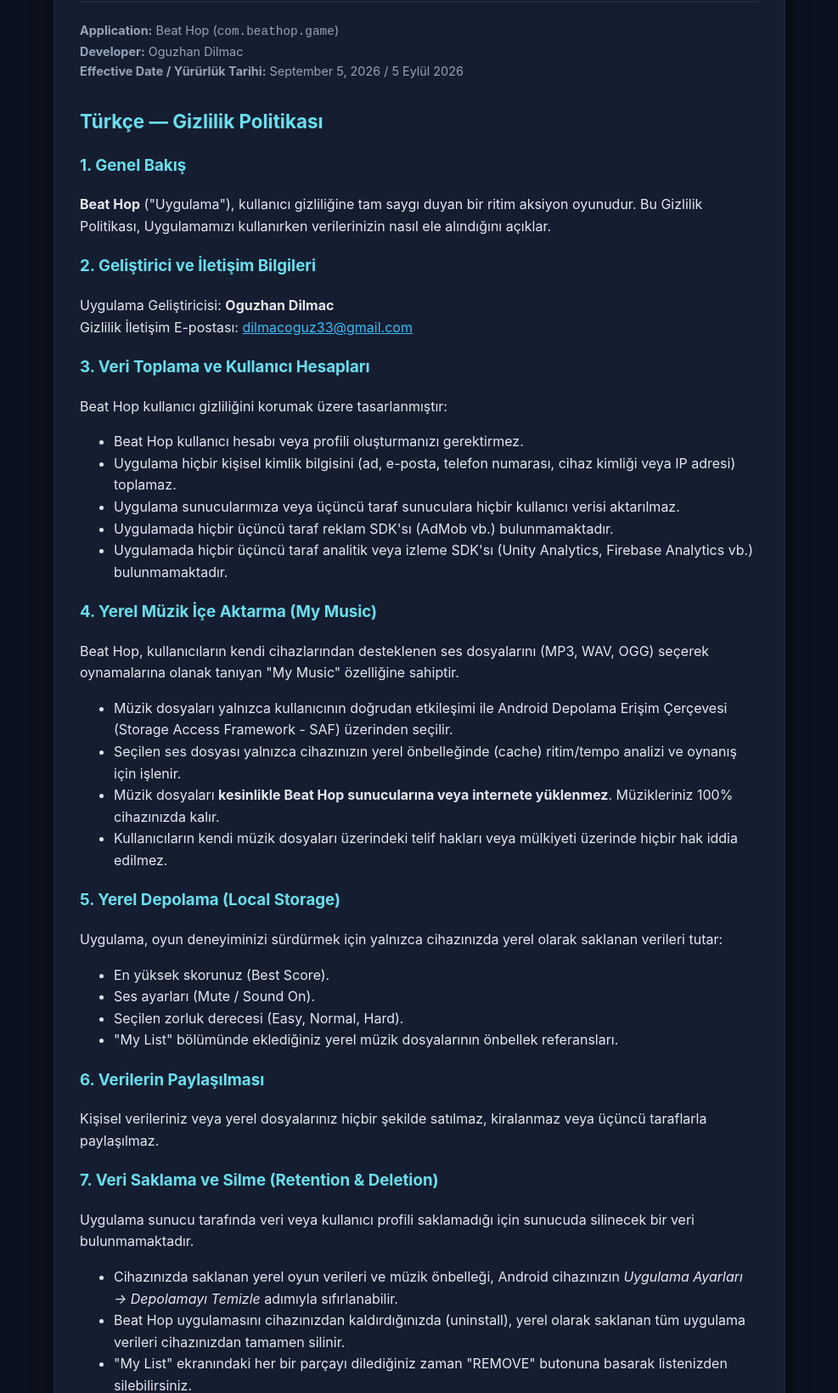
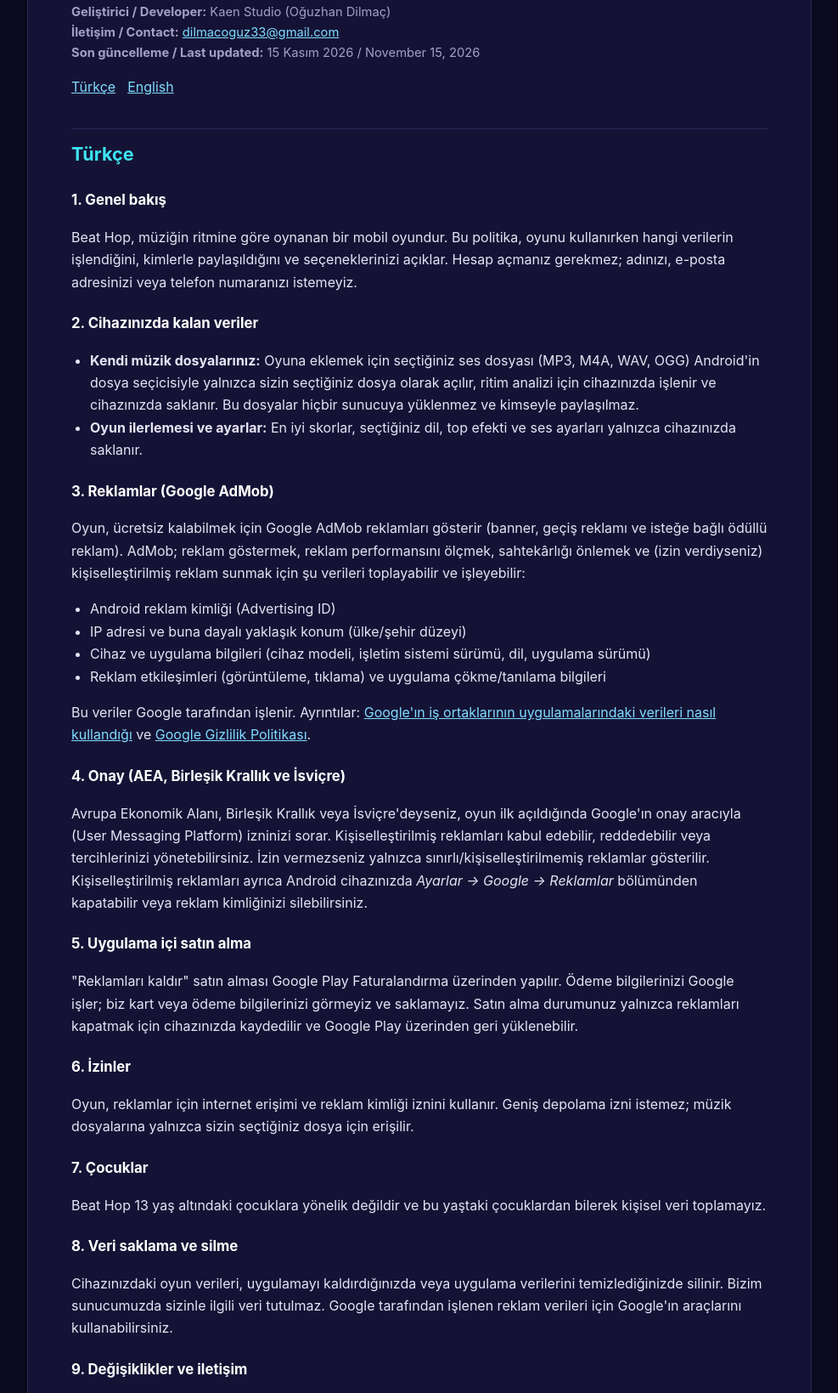
Before and after one commit to Oguzhan61-dilmac/beat-hop-privacy, a plain HTML site: page index.html in a window 1280 px wide. Shown: the part 143-1782 px from the top of the page at 85% size, without its empty margins (146-1133 px from the left). Drawn offline with Linux system fonts and the light colour scheme.

Commit message:
Update privacy policy: AdMob ads, consent and in-app purchase
Updated the Privacy Policy content and styling in index.html.

```diff
--- a/index.html
+++ b/index.html
@@ -1,200 +1,110 @@
 <!DOCTYPE html>
 <html lang="tr">
 <head>
-    <meta charset="UTF-8">
-    <meta name="viewport" content="width=device-width, initial-scale=1.0">
-    <title>Beat Hop — Privacy Policy / Gizlilik Politikası</title>
-    <style>
-        :root {
-            --bg-color: #0b111e;
-            --card-bg: #141e30;
-            --text-color: #e2e8f0;
-            --heading-color: #67dfef;
-            --muted-color: #94a3b8;
-            --border-color: #1e293b;
-            --accent-color: #38bdf8;
-        }
-        body {
-            font-family: -apple-system, BlinkMacSystemFont, "Segoe UI", Roboto, Helvetica, Arial, sans-serif;
-            background-color: var(--bg-color);
-            color: var(--text-color);
-            line-height: 1.6;
-            margin: 0;
-            padding: 0;
-        }
-        .container {
-            max-width: 800px;
-            margin: 40px auto;
-            padding: 20px 30px;
-            background-color: var(--card-bg);
-            border-radius: 12px;
-            border: 1px solid var(--border-color);
-            box-shadow: 0 10px 25px rgba(0, 0, 0, 0.5);
-        }
-        h1, h2, h3 {
-            color: var(--heading-color);
-        }
-        h1 {
-            font-size: 2rem;
-            border-bottom: 2px solid var(--border-color);
-            padding-bottom: 10px;
-        }
-        h2 {
-            font-size: 1.4rem;
-            margin-top: 30px;
-        }
-        p, li {
-            color: var(--text-color);
-            font-size: 1rem;
-        }
-        .meta-info {
-            color: var(--muted-color);
-            font-size: 0.9rem;
-            margin-bottom: 20px;
-        }
-        .lang-section {
-            margin-bottom: 40px;
-        }
-        hr {
-            border: 0;
-            height: 1px;
-            background: var(--border-color);
-            margin: 40px 0;
-        }
-        a {
-            color: var(--accent-color);
-        }
-    </style>
+<meta charset="UTF-8">
+<meta name="viewport" content="width=device-width, initial-scale=1.0">
+<title>Beat Hop — Privacy Policy / Gizlilik Politikası</title>
+<style>
+  :root{--bg:#0b0a1e;--card:#151335;--text:#e6e3f5;--muted:#a49fc6;--head:#3DE4F2;--line:#2a2656;--link:#7fdcff}
+  body{margin:0;background:var(--bg);color:var(--text);font-family:-apple-system,BlinkMacSystemFont,"Segoe UI",Roboto,Helvetica,Arial,sans-serif;line-height:1.65}
+  .wrap{max-width:820px;margin:32px auto;padding:24px max(16px,4vw);background:var(--card);border:1px solid var(--line);border-radius:14px}
+  h1{color:var(--head);font-size:1.8rem;margin:0 0 8px}
+  h2{color:var(--head);font-size:1.35rem;margin:36px 0 8px;padding-top:12px;border-top:1px solid var(--line)}
+  h3{color:#fff;font-size:1.05rem;margin:22px 0 4px}
+  .meta{color:var(--muted);font-size:.92rem}
+  a{color:var(--link)}
+  nav a{margin-right:14px}
+  ul{padding-left:22px}
+</style>
 </head>
 <body>
-    <div class="container">
-        <h1>Beat Hop — Privacy Policy / Gizlilik Politikası</h1>
-        <div class="meta-info">
-            <strong>Application:</strong> Beat Hop (<code>com.beathop.game</code>)<br>
-            <strong>Developer:</strong> Oguzhan Dilmac<br>
-            <strong>Effective Date / Yürürlük Tarihi:</strong> September 5, 2026 / 5 Eylül 2026
-        </div>
+<div class="wrap">
+<h1>Beat Hop — Gizlilik Politikası / Privacy Policy</h1>
+<p class="meta">
+<strong>Uygulama / App:</strong> Beat Hop (<code>com.beathop.game</code>)<br>
+<strong>Geliştirici / Developer:</strong> Kaen Studio (Oğuzhan Dilmaç)<br>
+<strong>İletişim / Contact:</strong> <a href="mailto:dilmacoguz33@gmail.com">dilmacoguz33@gmail.com</a><br>
+<strong>Son güncelleme / Last updated:</strong> 15 Kasım 2026 / November 15, 2026
+</p>
+<nav><a href="#tr">Türkçe</a><a href="#en">English</a></nav>
 
-        <div class="lang-section" id="turkish">
-            <h2>Türkçe — Gizlilik Politikası</h2>
+<h2 id="tr">Türkçe</h2>
 
-            <h3>1. Genel Bakış</h3>
-            <p><strong>Beat Hop</strong> ("Uygulama"), kullanıcı gizliliğine tam saygı duyan bir ritim aksiyon oyunudur. Bu Gizlilik Politikası, Uygulamamızı kullanırken verilerinizin nasıl ele alındığını açıklar.</p>
+<h3>1. Genel bakış</h3>
+<p>Beat Hop, müziğin ritmine göre oynanan bir mobil oyundur. Bu politika, oyunu kullanırken hangi verilerin işlendiğini, kimlerle paylaşıldığını ve seçeneklerinizi açıklar. Hesap açmanız gerekmez; adınızı, e-posta adresinizi veya telefon numaranızı istemeyiz.</p>
 
-            <h3>2. Geliştirici ve İletişim Bilgileri</h3>
-            <p>Uygulama Geliştiricisi: <strong>Oguzhan Dilmac</strong><br>
-            Gizlilik İletişim E-postası: <a href="mailto:dilmacoguz33@gmail.com">dilmacoguz33@gmail.com</a></p>
+<h3>2. Cihazınızda kalan veriler</h3>
+<ul>
+<li><strong>Kendi müzik dosyalarınız:</strong> Oyuna eklemek için seçtiğiniz ses dosyası (MP3, M4A, WAV, OGG) Android'in dosya seçicisiyle yalnızca sizin seçtiğiniz dosya olarak açılır, ritim analizi için cihazınızda işlenir ve cihazınızda saklanır. Bu dosyalar hiçbir sunucuya yüklenmez ve kimseyle paylaşılmaz.</li>
+<li><strong>Oyun ilerlemesi ve ayarlar:</strong> En iyi skorlar, seçtiğiniz dil, top efekti ve ses ayarları yalnızca cihazınızda saklanır.</li>
+</ul>
 
-            <h3>3. Veri Toplama ve Kullanıcı Hesapları</h3>
-            <p>Beat Hop kullanıcı gizliliğini korumak üzere tasarlanmıştır:</p>
-            <ul>
-                <li>Beat Hop kullanıcı hesabı veya profili oluşturmanızı gerektirmez.</li>
-                <li>Uygulama hiçbir kişisel kimlik bilgisini (ad, e-posta, telefon numarası, cihaz kimliği veya IP adresi) toplamaz.</li>
-                <li>Uygulama sunucularımıza veya üçüncü taraf sunuculara hiçbir kullanıcı verisi aktarılmaz.</li>
-                <li>Uygulamada hiçbir üçüncü taraf reklam SDK'sı (AdMob vb.) bulunmamaktadır.</li>
-                <li>Uygulamada hiçbir üçüncü taraf analitik veya izleme SDK'sı (Unity Analytics, Firebase Analytics vb.) bulunmamaktadır.</li>
-            </ul>
+<h3>3. Reklamlar (Google AdMob)</h3>
+<p>Oyun, ücretsiz kalabilmek için Google AdMob reklamları gösterir (banner, geçiş reklamı ve isteğe bağlı ödüllü reklam). AdMob; reklam göstermek, reklam performansını ölçmek, sahtekârlığı önlemek ve (izin verdiyseniz) kişiselleştirilmiş reklam sunmak için şu verileri toplayabilir ve işleyebilir:</p>
+<ul>
+<li>Android reklam kimliği (Advertising ID)</li>
+<li>IP adresi ve buna dayalı yaklaşık konum (ülke/şehir düzeyi)</li>
+<li>Cihaz ve uygulama bilgileri (cihaz modeli, işletim sistemi sürümü, dil, uygulama sürümü)</li>
+<li>Reklam etkileşimleri (görüntüleme, tıklama) ve uygulama çökme/tanılama bilgileri</li>
+</ul>
+<p>Bu veriler Google tarafından işlenir. Ayrıntılar: <a href="https://policies.google.com/technologies/partner-sites" target="_blank" rel="noopener">Google'ın iş ortaklarının uygulamalarındaki verileri nasıl kullandığı</a> ve <a href="https://policies.google.com/privacy" target="_blank" rel="noopener">Google Gizlilik Politikası</a>.</p>
 
-            <h3>4. Yerel Müzik İçe Aktarma (My Music)</h3>
-            <p>Beat Hop, kullanıcıların kendi cihazlarından desteklenen ses dosyalarını (MP3, WAV, OGG) seçerek oynamalarına olanak tanıyan "My Music" özelliğine sahiptir.</p>
-            <ul>
-                <li>Müzik dosyaları yalnızca kullanıcının doğrudan etkileşimi ile Android Depolama Erişim Çerçevesi (Storage Access Framework - SAF) üzerinden seçilir.</li>
-                <li>Seçilen ses dosyası yalnızca cihazınızın yerel önbelleğinde (cache) ritim/tempo analizi ve oynanış için işlenir.</li>
-                <li>Müzik dosyaları <strong>kesinlikle Beat Hop sunucularına veya internete yüklenmez</strong>. Müzikleriniz 100% cihazınızda kalır.</li>
-                <li>Kullanıcıların kendi müzik dosyaları üzerindeki telif hakları veya mülkiyeti üzerinde hiçbir hak iddia edilmez.</li>
-            </ul>
+<h3>4. Onay (AEA, Birleşik Krallık ve İsviçre)</h3>
+<p>Avrupa Ekonomik Alanı, Birleşik Krallık veya İsviçre'deyseniz, oyun ilk açıldığında Google'ın onay aracıyla (User Messaging Platform) izninizi sorar. Kişiselleştirilmiş reklamları kabul edebilir, reddedebilir veya tercihlerinizi yönetebilirsiniz. İzin vermezseniz yalnızca sınırlı/kişiselleştirilmemiş reklamlar gösterilir. Kişiselleştirilmiş reklamları ayrıca Android cihazınızda <em>Ayarlar → Google → Reklamlar</em> bölümünden kapatabilir veya reklam kimliğinizi silebilirsiniz.</p>
 
-            <h3>5. Yerel Depolama (Local Storage)</h3>
-            <p>Uygulama, oyun deneyiminizi sürdürmek için yalnızca cihazınızda yerel olarak saklanan verileri tutar:</p>
-            <ul>
-                <li>En yüksek skorunuz (Best Score).</li>
-                <li>Ses ayarları (Mute / Sound On).</li>
-                <li>Seçilen zorluk derecesi (Easy, Normal, Hard).</li>
-                <li>"My List" bölümünde eklediğiniz yerel müzik dosyalarının önbellek referansları.</li>
-            </ul>
+<h3>5. Uygulama içi satın alma</h3>
+<p>"Reklamları kaldır" satın alması Google Play Faturalandırma üzerinden yapılır. Ödeme bilgilerinizi Google işler; biz kart veya ödeme bilgilerinizi görmeyiz ve saklamayız. Satın alma durumunuz yalnızca reklamları kapatmak için cihazınızda kaydedilir ve Google Play üzerinden geri yüklenebilir.</p>
 
-            <h3>6. Verilerin Paylaşılması</h3>
-            <p>Kişisel verileriniz veya yerel dosyalarınız hiçbir şekilde satılmaz, kiralanmaz veya üçüncü taraflarla paylaşılmaz.</p>
+<h3>6. İzinler</h3>
+<p>Oyun, reklamlar için internet erişimi ve reklam kimliği iznini kullanır. Geniş depolama izni istemez; müzik dosyalarına yalnızca sizin seçtiğiniz dosya için erişilir.</p>
 
-            <h3>7. Veri Saklama ve Silme (Retention & Deletion)</h3>
-            <p>Uygulama sunucu tarafında veri veya kullanıcı profili saklamadığı için sunucuda silinecek bir veri bulunmamaktadır.</p>
-            <ul>
-                <li>Cihazınızda saklanan yerel oyun verileri ve müzik önbelleği, Android cihazınızın <em>Uygulama Ayarları → Depolamayı Temizle</em> adımıyla sıfırlanabilir.</li>
-                <li>Beat Hop uygulamasını cihazınızdan kaldırdığınızda (uninstall), yerel olarak saklanan tüm uygulama verileri cihazınızdan tamamen silinir.</li>
-                <li>"My List" ekranındaki her bir parçayı dilediğiniz zaman "REMOVE" butonuna basarak listenizden silebilirsiniz.</li>
-            </ul>
+<h3>7. Çocuklar</h3>
+<p>Beat Hop 13 yaş altındaki çocuklara yönelik değildir ve bu yaştaki çocuklardan bilerek kişisel veri toplamayız.</p>
 
-            <h3>8. Güvenlik</h3>
-            <p>Beat Hop, gereksiz veri erişimini önlemek için Android sistem seviyesindeki güvenlik mekanizmalarını (Storage Access Framework) kullanır ve verileri yalnızca cihazınızda yerel olarak işler.</p>
+<h3>8. Veri saklama ve silme</h3>
+<p>Cihazınızdaki oyun verileri, uygulamayı kaldırdığınızda veya uygulama verilerini temizlediğinizde silinir. Bizim sunucumuzda sizinle ilgili veri tutulmaz. Google tarafından işlenen reklam verileri için Google'ın araçlarını kullanabilirsiniz.</p>
 
-            <h3>9. Çocukların Gizliliği</h3>
-            <p>Beat Hop genel izleyici kitlesine yönelik bir ritim oyunudur. Çocuklara yönelik özel bir veri toplama yapılmamaktadır ve çocukların kişisel verileri toplanmaz.</p>
+<h3>9. Değişiklikler ve iletişim</h3>
+<p>Bu politikayı güncellediğimizde bu sayfadaki tarih değişir. Sorularınız için: <a href="mailto:dilmacoguz33@gmail.com">dilmacoguz33@gmail.com</a></p>
 
-            <h3>10. Politikadaki Değişiklikler</h3>
-            <p>Bu Gizlilik Politikası zaman zaman güncellenebilir. Güncellenmiş versiyon bu sayfada yayınlanacaktır.</p>
-        </div>
+<h2 id="en">English</h2>
 
-        <hr>
+<h3>1. Overview</h3>
+<p>Beat Hop is a mobile rhythm game. This policy explains what data is processed when you play, who it is shared with, and the choices you have. No account is needed; we do not ask for your name, email address or phone number.</p>
 
-        <div class="lang-section" id="english">
-            <h2>English — Privacy Policy</h2>
+<h3>2. Data that stays on your device</h3>
+<ul>
+<li><strong>Your own music files:</strong> When you add a song (MP3, M4A, WAV, OGG), only the file you pick in Android's file picker is opened. It is analysed for its rhythm on your device and stored on your device. It is never uploaded to any server or shared with anyone.</li>
+<li><strong>Progress and settings:</strong> High scores, language, trail effect and sound settings are stored only on your device.</li>
+</ul>
 
-            <h3>1. Overview</h3>
-            <p><strong>Beat Hop</strong> ("the Application") is a rhythm action game built with user privacy as a priority. This Privacy Policy describes how data is handled when you use our Application.</p>
+<h3>3. Advertising (Google AdMob)</h3>
+<p>To stay free, the game shows Google AdMob ads (banner, interstitial and optional rewarded ads). AdMob may collect and process the following data to serve ads, measure ad performance, prevent fraud and, with your consent, show personalised ads:</p>
+<ul>
+<li>Android Advertising ID</li>
+<li>IP address and the approximate location derived from it (country/city level)</li>
+<li>Device and app information (device model, OS version, language, app version)</li>
+<li>Ad interactions (views, clicks) and crash/diagnostic information</li>
+</ul>
+<p>This data is processed by Google. Learn more: <a href="https://policies.google.com/technologies/partner-sites" target="_blank" rel="noopener">How Google uses information from apps that use its services</a> and the <a href="https://policies.google.com/privacy" target="_blank" rel="noopener">Google Privacy Policy</a>.</p>
 
-            <h3>2. Developer & Contact Information</h3>
-            <p>Application Developer: <strong>Oguzhan Dilmac</strong><br>
-            Privacy Contact Email: <a href="mailto:dilmacoguz33@gmail.com">dilmacoguz33@gmail.com</a></p>
+<h3>4. Consent (EEA, UK and Switzerland)</h3>
+<p>If you are in the European Economic Area, the UK or Switzerland, the game asks for your consent through Google's User Messaging Platform when it first opens. You can accept, decline or manage your choices. If you decline, only limited/non-personalised ads are shown. You can also turn off personalised ads or delete your advertising ID on Android under <em>Settings → Google → Ads</em>.</p>
 
-            <h3>3. Data Collection & User Accounts</h3>
-            <p>Beat Hop is designed to protect user privacy:</p>
+<h3>5. In-app purchases</h3>
+<p>The "Remove ads" purchase is handled by Google Play Billing. Google processes your payment details; we never see or store card or payment information. Your purchase status is saved on your device only to turn ads off, and it can be restored through Google Play.</p>
 
-            <ul>
-                <li>Beat Hop does not require user accounts or user profiles.</li>
-                <li>Beat Hop does not collect personal identification information (such as name, email, phone number, device ID, or IP address).</li>
-                <li>No user data is transmitted to our servers or third-party servers.</li>
-                <li>Beat Hop contains no advertising SDKs (e.g., AdMob).</li>
-                <li>Beat Hop contains no third-party analytics or tracking SDKs (e.g., Unity Analytics, Firebase Analytics).</li>
-            </ul>
+<h3>6. Permissions</h3>
+<p>The game uses internet access and the advertising ID permission for ads. It does not request broad storage access; only the music file you pick is accessed.</p>
 
-            <h3>4. Local Music Import (My Music)</h3>
-            <p>Beat Hop includes a "My Music" feature allowing players to select supported audio files (MP3, WAV, OGG) from their own device for gameplay.</p>
-            <ul>
-                <li>Audio files are selected strictly through user interaction via the Android Storage Access Framework (SAF).</li>
-                <li>Selected audio files are processed locally in your device's application cache for beat detection and rhythm timing.</li>
-                <li>Audio files are <strong>never uploaded to Beat Hop servers or transmitted over the internet</strong>. Your music stays 100% on your device.</li>
-                <li>We do not claim ownership of user-imported music files.</li>
-            </ul>
+<h3>7. Children</h3>
+<p>Beat Hop is not directed at children under 13, and we do not knowingly collect personal data from children under 13.</p>
 
-            <h3>5. Local Storage</h3>
-            <p>The Application stores minimal preference data strictly on your local device to save game state:</p>
-            <ul>
-                <li>Your high score (Best Score).</li>
-                <li>Sound toggle state (Muted / Sound On).</li>
-                <li>Selected difficulty (Easy, Normal, Hard).</li>
-                <li>Cached references for personal tracks added to "My List".</li>
-            </ul>
+<h3>8. Retention and deletion</h3>
+<p>Game data on your device is deleted when you uninstall the app or clear its data. We keep no data about you on our own servers. For ad data processed by Google, use Google's tools.</p>
 
-            <h3>6. Data Sharing</h3>
-            <p>We do not sell, rent, trade, or share any personal information or user files with third parties.</p>
-
-            <h3>7. Retention & Data Deletion</h3>
-            <p>Because Beat Hop maintains no server-side accounts or online user databases, there is no server data to retain or delete.</p>
-            <ul>
-                <li>You can clear locally stored game preferences and cached audio files at any time via Android <em>Settings → Apps → Beat Hop → Clear Data</em>.</li>
-                <li>Uninstalling the Application removes all locally stored game data and cached references completely from your device.</li>
-                <li>You can remove individual songs from "My List" inside the game by clicking the "REMOVE" button.</li>
-            </ul>
-
-            <h3>8. Security</h3>
-            <p>Beat Hop utilizes native Android platform security controls (Storage Access Framework) and processes all gameplay operations locally on-device to minimize unnecessary data access.</p>
-
-            <h3>9. Children's Privacy</h3>
-            <p>Beat Hop is a general audience rhythm game. We do not knowingly collect any personal data from children under the age of 13.</p>
-
-            <h3>10. Policy Updates</h3>
-            <p>We may update this Privacy Policy periodically. Any changes will be posted on this page with an updated effective date.</p>
-        </div>
-    </div>
+<h3>9. Changes and contact</h3>
+<p>When we update this policy, the date on this page changes. Questions: <a href="mailto:dilmacoguz33@gmail.com">dilmacoguz33@gmail.com</a></p>
+</div>
 </body>
 </html>
```
